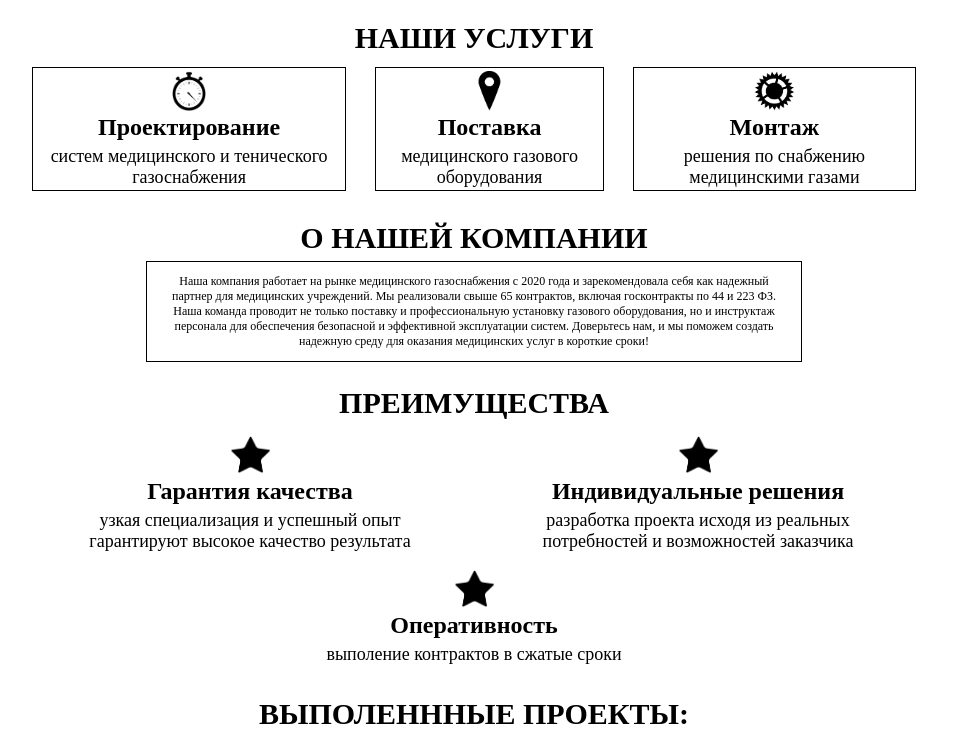
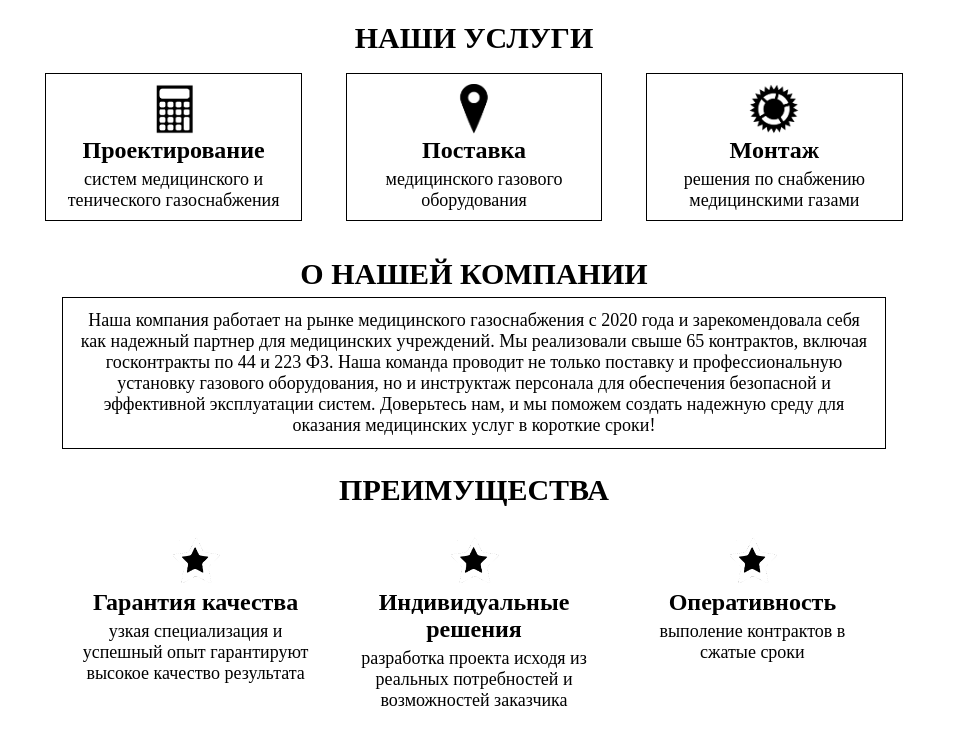
Before and after one commit to KonstantinSF/medgas, a plain HTML site: page index.html in a window 1280 px wide. Shown: the part 525-1260 px from the top of the page, without its empty margins (134-1087 px from the left). Drawn offline with Linux system fonts and the light colour scheme.

Commit message:
before_galary_done

```diff
--- a/index.html
+++ b/index.html
@@ -65,7 +65,7 @@
 				<!-- Карточка1 -->
 				<div class="card" style="border:1px solid black">
 					<div class="card-picture">
-						<img src="img/stop-watch-icon.png" alt="значок проект">
+						<img src="img/calculator-icon.png" alt="значок проект">
 					</div>
 					<div class="card-header">
 						<h3>Проектирование</h3>
@@ -106,7 +106,7 @@
 
 		<section id="about_us">
 			<h2 id="about">О НАШЕЙ КОМПАНИИ</h2>
-			<div>
+			<div style="display: flex; justify-content: center; ">
 				<p id="about_us_text">Наша компания работает на рынке медицинского газоснабжения с 2020 года и зарекомендовала себя как надежный партнер для медицинских учреждений.
 					Мы реализовали свыше 65 контрактов, включая госконтракты по 44 и 223 ФЗ.
 					Наша команда проводит не только поставку и профессиональную установку газового оборудования, но и инструктаж персонала для обеспечения безопасной и эффективной эксплуатации систем.
@@ -119,7 +119,7 @@
 				<!-- Карточка1 -->
 				<div class="card">
 					<div class="card-picture">
-						<img src="img/star-icon.png" alt="значок звездочка">
+						<img src="img/star-icon_small.png" alt="значок звездочка">
 					</div>
 					<div class="card-header">
 						<h3>Гарантия качества</h3>
@@ -132,7 +132,7 @@
 				<!-- Карточка2 -->
 				<div class="card" >
 					<div class="card-picture">
-						<img src="img/star-icon.png" alt="значок звездочка">
+						<img src="img/star-icon_small.png" alt="значок звездочка">
 					</div>
 					<div class="card-header">
 						<h3>Индивидуальные решения</h3>
@@ -145,7 +145,7 @@
 				<!-- Карточка3 -->
 				<div class="card">
 					<div class="card-picture">
-						<img src="img/star-icon.png" alt="значок звездочка">
+						<img src="img/star-icon_small.png" alt="значок звездочка">
 					</div>
 					<div class="card-header">
 						<h3>Оперативность</h3>
@@ -157,7 +157,7 @@
 			</div>
 		</section>
 
-		<section id="projects_done">
+		<section style="margin-bottom: 2rem">
 
 			<h2 id="done" style="margin-bottom: 1rem;">ВЫПОЛЕНННЫЕ ПРОЕКТЫ:</h2>
 
@@ -181,9 +181,7 @@
 			<div class="mySlides">
 			  <div class="numbertext">3 / 3</div>
 			  <img class="galary_img" src="imgGalary/фото Газовые Рампы в Шкафах.jpg">
-			  <div class="text">Рампы газовые в металлическом шкафу
-
-				г.Вологда</div>
+			  <div class="text">Рампы газовые в металлическом шкафу г.Вологда</div>
 			</div>
 	</div>
 	<!-- Next and previous buttons -->
@@ -201,9 +199,9 @@
 		</section>
 
 		<section id="questions">
-			<h2 style="font-size: large; margin: auto 10%">МЫ ГОТОВЫ ОБСУДИТЬ ВАШИ ПОТРЕБНОСТИ И НАЙТИ ЛУЧШЕЕ РЕШЕНИЕ ДЛЯ ВАС ПО ТЕЛ.</h2>
+			<h2 style="font-size: 2rem; margin: auto 10%">МЫ ГОТОВЫ ОБСУДИТЬ ВАШИ ПОТРЕБНОСТИ И НАЙТИ ЛУЧШЕЕ РЕШЕНИЕ ДЛЯ ВАС ПО ТЕЛ.</h2>
 
-				<p style="text-align: center"><a style="color: black; font-size:large; font-weight: bold;" href="tel:+79535160092" target="_blank">+7(953)516-00-92</a></p>
+				<p style="text-align: center; margin-bottom: 4rem;"><a style="color: black; font-size: 2rem; font-weight: bold;" href="tel:+79535160092" target="_blank">+7(953)516-00-92</a></p>
 
 			<!-- <button>Позвонить</button> -->
 		</section>
--- a/styles.css
+++ b/styles.css
@@ -39,6 +39,7 @@ main {
 #med_gas {
     display: flex;
     justify-content:center;
+    /* flex-wrap: wrap; */
 }
 #left_side {
     display: flex;
@@ -53,8 +54,9 @@ main {
 }
 #about_us_text {
     text-align: center;
-    font-size: 1rem;
-    margin: auto 10rem;
+    max-width: 950px;
+    font-size: large;
+    margin: auto 3rem;
     padding: 1rem;
     border: 1px solid black;
 }
@@ -74,21 +76,20 @@ main {
 
 .cards {
 display: flex;
-gap:17px;
+gap:20px;
 justify-content: center;
-align-content: center;
+flex-wrap: wrap;
 }
 .card {
     display: flex;
     flex-direction: column;
     /* border: 1px solid black; */
-    margin: 0.5rem;
-    max-width: 356px;
-    height: auto;
+    margin: 1rem; padding: 0.6rem;
+    height: auto; width:20rem;
 }
 .card-picture>img {
     display: block;
-    height: 40px;
+    height: 50px;
     margin-top:0.25rem;
     margin-left: auto;
     margin-right: auto;
@@ -108,14 +109,11 @@ align-content: center;
 }
 #advantages {
     display: flex;
-    flex-direction: row;
-    justify-content: space-around;
-    align-content: space-around;
+    justify-content: center;
     flex-wrap: wrap;
 }
 
 /*<GALARY>*/
-#project_done {box-sizing:border-box}
 
 /* Slideshow container */
 .slideshow-container {
@@ -141,11 +139,8 @@ align-content: center;
 /* Next & previous buttons */
 .prev, .next {
   cursor: pointer;
-
   width: auto;
-
   padding: 16px;
-
   font-weight: bold;
   font-size: 18px;
   transition: 0.6s ease;
@@ -167,7 +162,7 @@ align-content: center;
 /* Caption text */
 .text {
   color:black;
-  font-size: 1.2rem;
+  font-size: 1.5rem;
   word-break: break-all;
 }
 
```
Also changed, not shown: img/star-icon_small.png (added).
